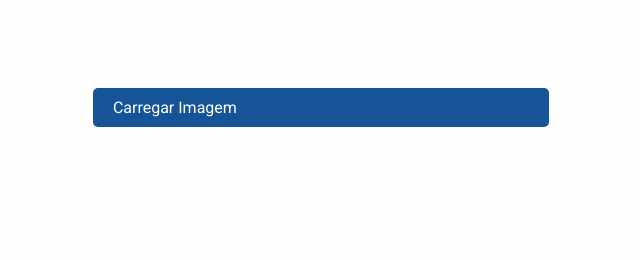
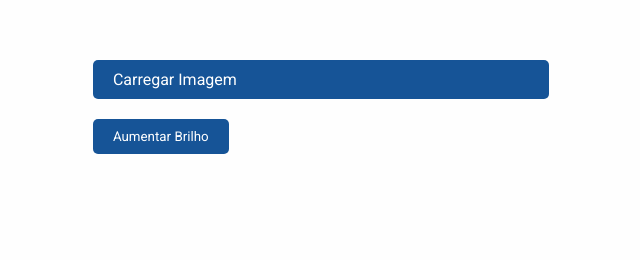
Before and after one commit to joaoatreto27/processamento-de-imagens, a plain HTML site: page index.html in a window 1280 px wide. Shown: the part 206-466 px from the top of the page, without its empty margins (319-959 px from the left). Drawn offline with Linux system fonts and the light colour scheme.

Commit message:
Adicionando função para aumentar brilho

```diff
--- a/index.html
+++ b/index.html
@@ -11,6 +11,10 @@
         <label for="img-loader" class="btn">Carregar Imagem</label>
         <input type="file" name="img-loader" id="img-loader" accept="image/*">
 
+        <div class="buttons">
+            <button onclick="aumentarBrilho()" class="btn">Aumentar Brilho</button>
+        </div>
+
         <div class="resultado">
             <img id="uploaded-img" src="#" alt="Imagem Carregada">
             <canvas id="canvas"></canvas>
--- a/script.js
+++ b/script.js
@@ -19,3 +19,16 @@ function carregarImagem(e) {
     }
     reader.readAsDataURL(e.target.files[0]);
 }
+
+function aumentarBrilho() {
+    const imageData = contexto.getImageData(0, 0, canvas.width, canvas.height);
+    const data = imageData.data;
+
+    for (let i = 0; i < data.length; i += 4) {
+        data[i] += 50;
+        data[i + 1] += 50;
+        data[i + 2] += 50;
+    }
+
+    contexto.putImageData(imageData, 0, 0);
+}
--- a/style.css
+++ b/style.css
@@ -13,6 +13,9 @@ body {
     justify-content: center;
     align-items: center;
     height: 100vh;
+    justify-content: center;
+    align-items: center;
+    min-width: 100px;
 }
 
 .btn {
@@ -39,3 +42,10 @@ main {
     flex-direction: column;
     gap: 20px;
 }
+
+.buttons {
+    display: flex;
+    max-width: 500px;
+    justify-content: space-between;
+    gap: 15px;
+}
```
